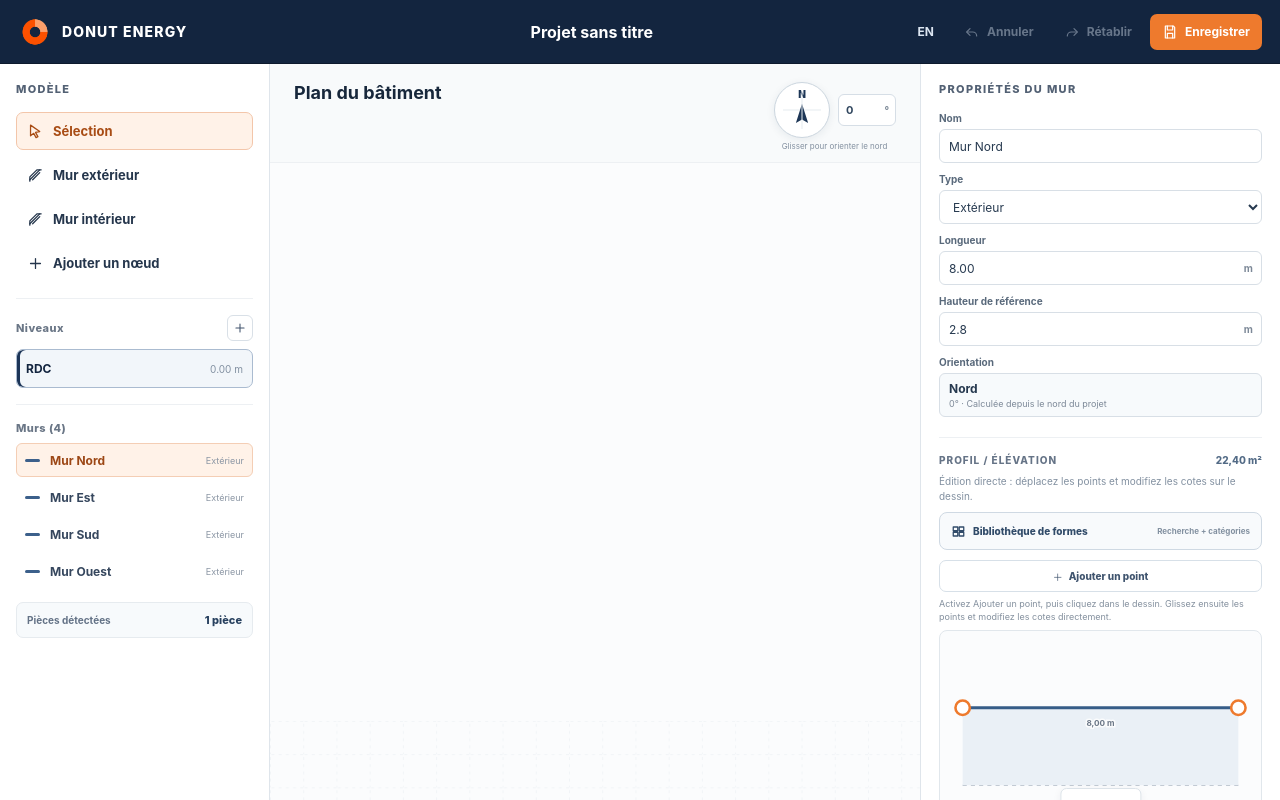
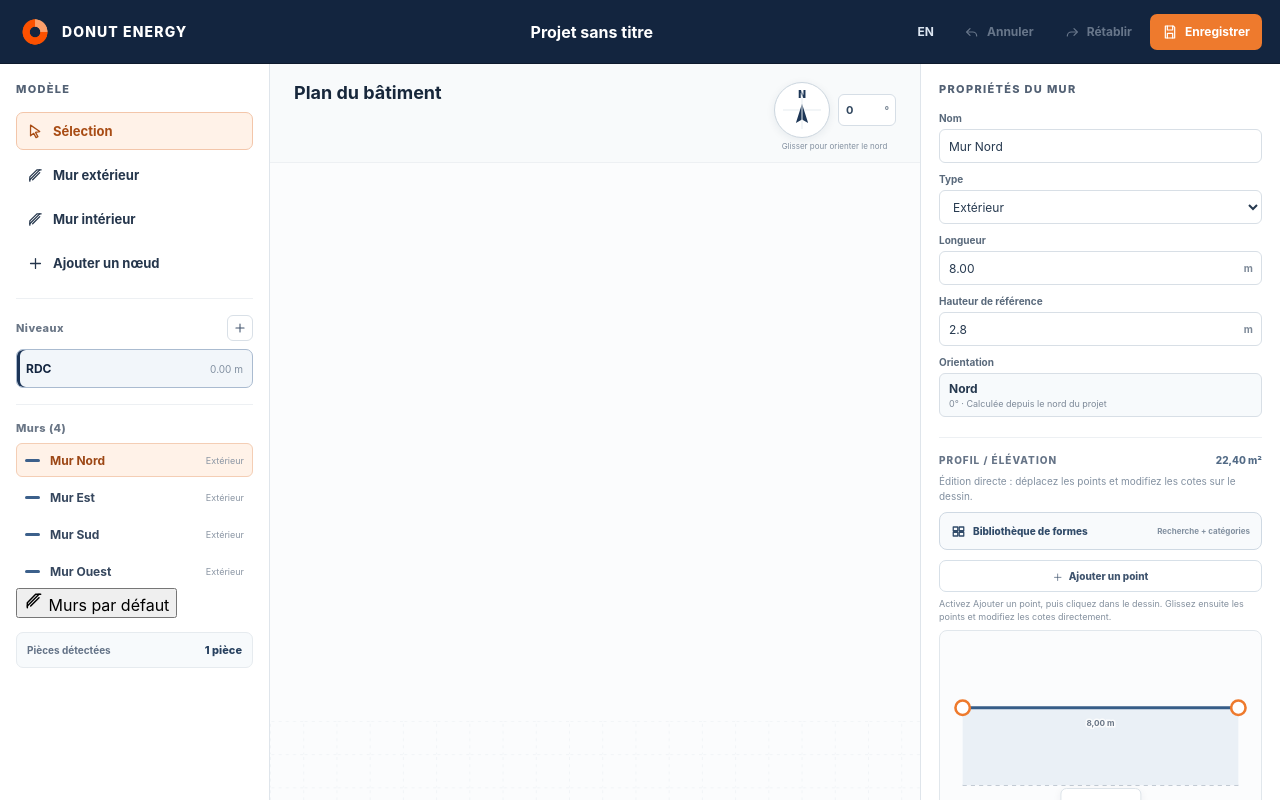
Before and after one commit to Romain76160/donut-energy, a React (Vite) app: page / in a window 1280 px wide. Shown: the top 800 px of the page. Built offline with nearby package versions, Linux system fonts and the light colour scheme.

Commit message:
Ajouter l’onglet Murs par défaut dans la barre latérale

```diff
--- a/src/components/ModelSidebar.tsx
+++ b/src/components/ModelSidebar.tsx
@@ -9,12 +9,14 @@ type Props = {
   walls: Wall[];
   roomCount: number;
   selectedWallId: string | null;
+  defaultsOpen: boolean;
   draftStart: Point | null;
   drawLength: number;
   drawAngle: number;
   language: Language;
   onModeChange: (mode: EditorMode) => void;
   onSelectWall: (id: string) => void;
+  onOpenWallDefaults: () => void;
   onSelectLevel: (id: string) => void;
   onAddLevel: () => void;
   onDrawLengthChange: (value: number) => void;
@@ -32,12 +34,14 @@ export function ModelSidebar({
   walls,
   roomCount,
   selectedWallId,
+  defaultsOpen,
   draftStart,
   drawLength,
   drawAngle,
   language,
   onModeChange,
   onSelectWall,
+  onOpenWallDefaults,
   onSelectLevel,
   onAddLevel,
   onDrawLengthChange,
@@ -46,6 +50,7 @@ export function ModelSidebar({
   onFinishDrawing,
 }: Props) {
   const text = translations[language];
+  const defaultWallsLabel = language === "fr" ? "Murs par défaut" : "Default walls";
 
   return (
     <aside className="model-sidebar" aria-label={text.buildingModel}>
@@ -101,7 +106,7 @@ export function ModelSidebar({
           {walls.map((wall) => (
             <button
               key={wall.id}
-              className={`${selectedWallId === wall.id ? "selected" : ""} ${wall.type}`}
+              className={`${selectedWallId === wall.id && !defaultsOpen ? "selected" : ""} ${wall.type}`}
               onClick={() => onSelectWall(wall.id)}
             >
               <span className="wall-line-icon" />
@@ -110,6 +115,10 @@ export function ModelSidebar({
             </button>
           ))}
         </div>
+
+        <button type="button" className={`default-walls-button${defaultsOpen ? " active" : ""}`} onClick={onOpenWallDefaults}>
+          <WallIcon /> {defaultWallsLabel}
+        </button>
 
         <div className="room-summary">
           <strong>{text.rooms}</strong>
```
